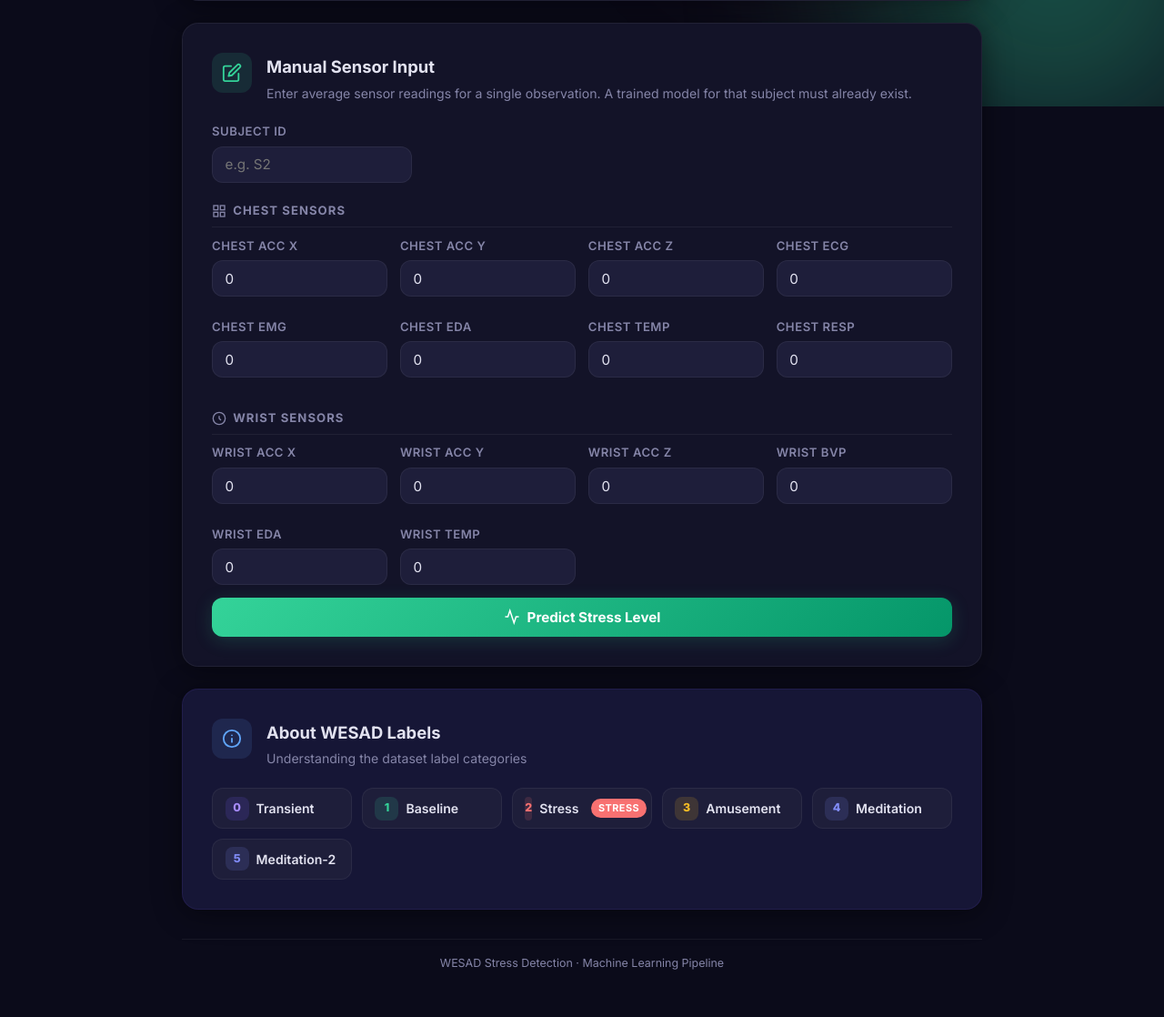
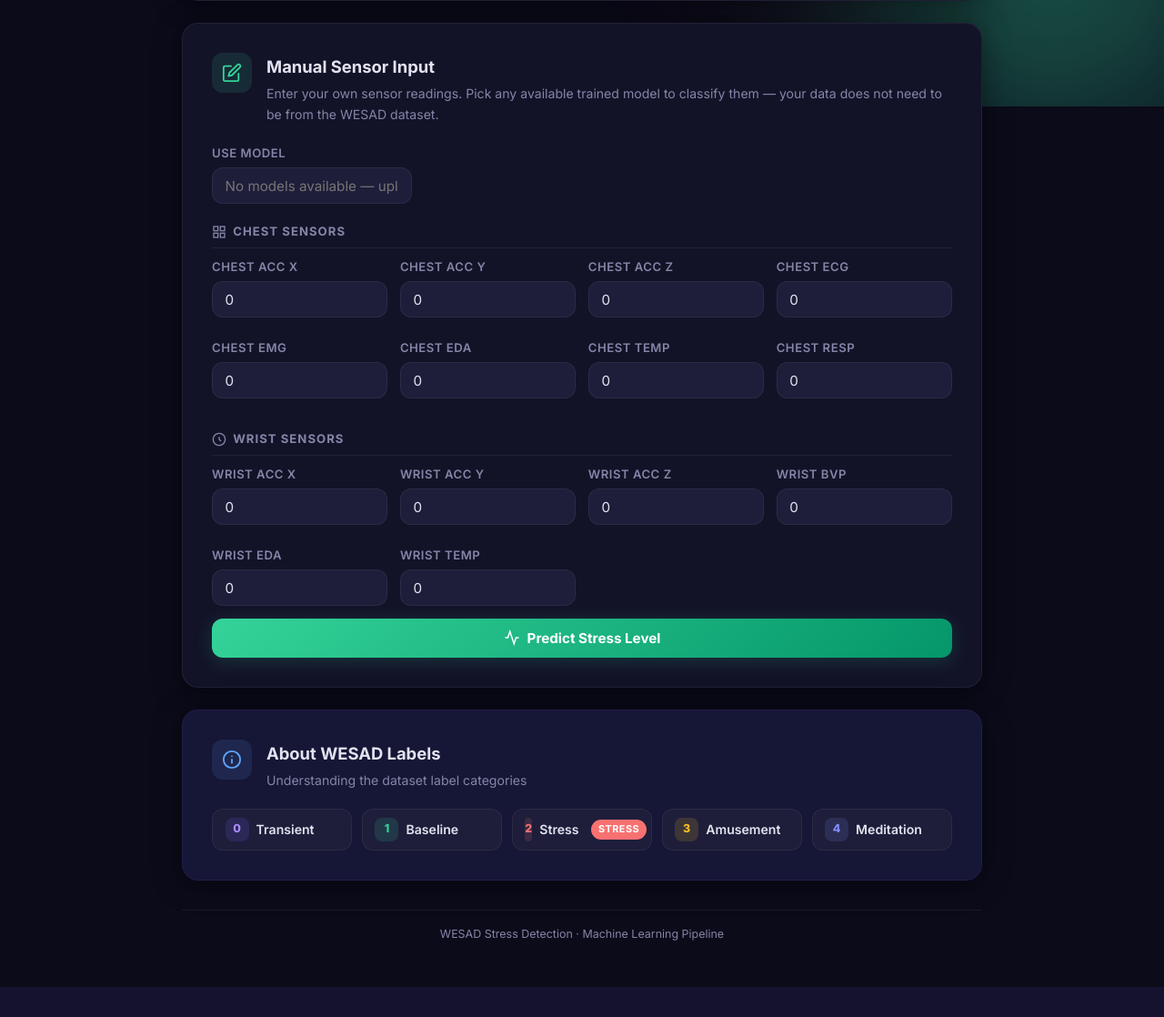
Before and after one commit to juliekalashyan/StressDetectionProjectUsingWESAD, a Flask app: page / in a window 1280 px wide. Shown: the part 683-1801 px from the top of the page at 91% size. After the commit the page ends 1768 px from the top, so only its background shows below. Run offline with Flask 3, Linux system fonts and the light colour scheme.

Commit message:
Initial project structure

```diff
--- a/app.py
+++ b/app.py
@@ -57,20 +57,31 @@ def _stress_level_info(ratio: float) -> dict:
 
 def _build_result_context(subject_id: str, method: str, results: dict) -> dict:
     """Build the full template context dict for result.html."""
+    # Only keep valid WESAD labels (filter out Unknown / legacy labels like Meditation-2)
+    valid_labels = {"Transient", "Baseline", "Stress", "Amusement", "Meditation"}
+
+    # Filter predictions + label_names in sync so timeline/table/chart stay consistent
+    filtered_preds = []
+    filtered_names = []
+    for pred, name in zip(results["predictions"], results["label_names"]):
+        if name in valid_labels:
+            filtered_preds.append(pred)
+            filtered_names.append(name)
+
     label_counts = {}
-    for name in results["label_names"]:
+    for name in filtered_names:
         label_counts[name] = label_counts.get(name, 0) + 1
 
     level_info = _stress_level_info(results["stress_ratio"])
     return {
         "subject_id": subject_id,
         "method": method,
-        "total_windows": len(results["predictions"]),
+        "total_windows": len(filtered_preds),
         "label_counts": label_counts,
         "stress_ratio": results["stress_ratio"],
         "overall_stress": results["stress_ratio"] > 0.30,
-        "predictions": results["predictions"],
-        "label_names": results["label_names"],
+        "predictions": filtered_preds,
+        "label_names": filtered_names,
         "window_sec": DEFAULT_WINDOW_SEC,
         **level_info,
     }
@@ -186,15 +197,25 @@ def manual():
     """Handle manual sensor value input."""
     subject_id = request.form.get("subject_id", "").strip()
     if not subject_id:
-        flash("Please enter a Subject ID.", "danger")
+        flash("Please select a model.", "danger")
         return redirect(url_for("index"))
 
+    # Allow the user to pick any available model
     if not model_exists(subject_id):
-        flash(
-            f"No trained model found for subject '{subject_id}'. "
-            "Please upload a .pkl file first to train a model.",
-            "danger",
-        )
+        available = _available_subjects()
+        if available:
+            flash(
+                f"No model for '{subject_id}'. "
+                f"Available models: {', '.join(available)}. "
+                "Please select one from the dropdown.",
+                "danger",
+            )
+        else:
+            flash(
+                "No trained models found. "
+                "Please upload a WESAD .pkl file first to train a model.",
+                "danger",
+            )
         return redirect(url_for("index"))
 
     sensor_values = {}
@@ -209,7 +230,7 @@ def manual():
     model, scaler = load_model(subject_id)
     results = predict(model, scaler, X)
 
-    ctx = _build_result_context(subject_id, "pre-trained", results)
+    ctx = _build_result_context(f"Manual (model: {subject_id})", "pre-trained", results)
     return render_template("result.html", **ctx)
 
 
--- a/model/data_processor.py
+++ b/model/data_processor.py
@@ -100,8 +100,9 @@ def load_subject(pkl_path):
     with open(pkl_path, "rb") as fh:
         data = pickle.load(fh, encoding="latin1")
 
-    # Replace label 7 with 5 (as done in the notebook)
-    data["label"][data["label"] == 7] = 5
+    # Keep only valid WESAD labels (0-4); drop any non-standard ones
+    # (e.g. label 7 = "not defined" in some subjects)
+    valid_mask = np.isin(data["label"], [0, 1, 2, 3, 4])
 
     chest_df = extract_chest_data(data["signal"]["chest"])
     wrist_df = extract_wrist_data(data["signal"]["wrist"], target_len=len(chest_df))
@@ -113,4 +114,9 @@ def load_subject(pkl_path):
     features = np.nan_to_num(combined.to_numpy(dtype=np.float32), nan=0.0)
     labels = data["label"][:len(chest_df)].astype(np.int64)
 
+    # Apply valid-label mask so only labels 0–4 survive
+    mask = valid_mask[:len(chest_df)]
+    features = features[mask]
+    labels = labels[mask]
+
     return features, labels
--- a/model/feature_extractor.py
+++ b/model/feature_extractor.py
@@ -23,7 +23,6 @@ LABEL_MAP: dict[int, str] = {
     2: "Stress",
     3: "Amusement",
     4: "Meditation",
-    5: "Meditation-2",
 }
 
 # Labels that indicate stress
--- a/templates/index.html
+++ b/templates/index.html
@@ -102,14 +102,30 @@
                 </div>
                 <div>
                     <h2>Manual Sensor Input</h2>
-                    <p class="card-desc">Enter average sensor readings for a single observation. A trained model for that subject must already exist.</p>
+                    <p class="card-desc">Enter your own sensor readings. Pick any available trained model to classify them &mdash; your data does not need to be from the WESAD dataset.</p>
                 </div>
             </div>
 
+            {% if subjects %}
+            <div class="info-banner">
+                <svg width="16" height="16" viewBox="0 0 24 24" fill="none" stroke="currentColor" stroke-width="2"><circle cx="12" cy="12" r="10"/><line x1="12" y1="16" x2="12" y2="12"/><line x1="12" y1="8" x2="12.01" y2="8"/></svg>
+                <span>The model was trained on WESAD data, so predictions on external sensor data are <strong>approximate estimates</strong>.</span>
+            </div>
+            {% endif %}
+
             <form action="{{ url_for('manual') }}" method="post" id="manualForm">
                 <div class="form-group subject-group">
-                    <label for="subject_id">Subject ID</label>
-                    <input type="text" id="subject_id" name="subject_id" placeholder="e.g. S2" required autocomplete="off">
+                    <label for="subject_id">Use Model</label>
+                    {% if subjects %}
+                    <select id="subject_id" name="subject_id" required>
+                        <option value="" disabled selected>Select a trained model&hellip;</option>
+                        {% for sid in subjects %}
+                        <option value="{{ sid }}">{{ sid }}</option>
+                        {% endfor %}
+                    </select>
+                    {% else %}
+                    <input type="text" id="subject_id" name="subject_id" placeholder="No models available — upload a .pkl first" disabled>
+                    {% endif %}
                 </div>
 
                 <div class="sensor-section">
@@ -163,7 +179,7 @@
             </div>
             <div class="label-grid">
                 {% for key, val in label_map.items() %}
-                <div class="label-chip lc-{{ val | lower | replace(' ', '-') | replace('-2', '') }}">
+                <div class="label-chip lc-{{ val | lower | replace(' ', '-') }}">
                     <span class="label-key">{{ key }}</span>
                     <span class="label-val">{{ val }}</span>
                     {% if key == 2 %}<span class="badge stress">Stress</span>{% endif %}
--- a/templates/result.html
+++ b/templates/result.html
@@ -110,7 +110,7 @@
                     <div class="bar-row">
                         <span class="bar-name">{{ label }}</span>
                         <div class="bar-track">
-                            <div class="bar-fill bar-{{ label | lower | replace(' ', '-') | replace('-2', '') }}"
+                            <div class="bar-fill bar-{{ label | lower | replace(' ', '-') }}"
                                  data-width="{{ (count / total_windows * 100) | round(1) }}"
                                  style="width: 0%;">
                             </div>
@@ -126,7 +126,7 @@
                 <p class="timeline-info">Each block = one {{ window_sec }}s window. Hover for details.</p>
                 <div class="timeline-track">
                     {% for i in range(predictions | length) %}
-                    <div class="tl-block tl-{{ label_names[i] | lower | replace(' ', '-') | replace('-2', '') }}"
+                    <div class="tl-block tl-{{ label_names[i] | lower | replace(' ', '-') }}"
                          data-tip="Window {{ i+1 }}: {{ label_names[i] }}"></div>
                     {% endfor %}
                 </div>
```
Also changed, not shown: README.md, 1 other file.
